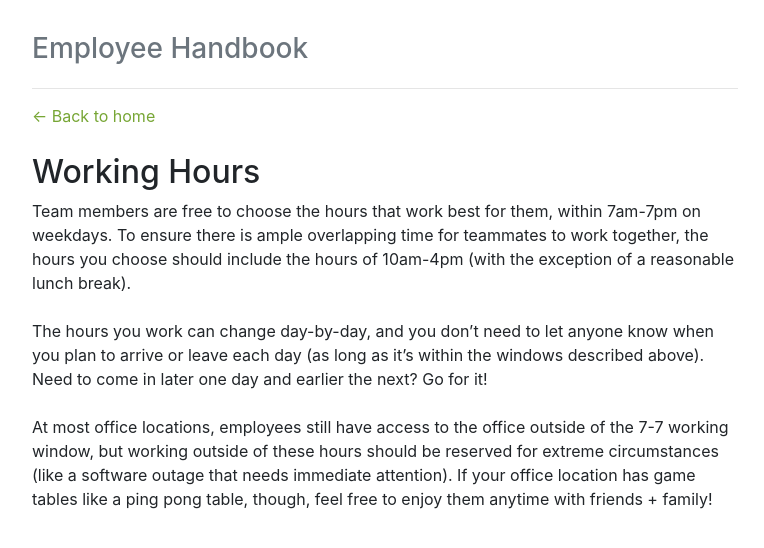
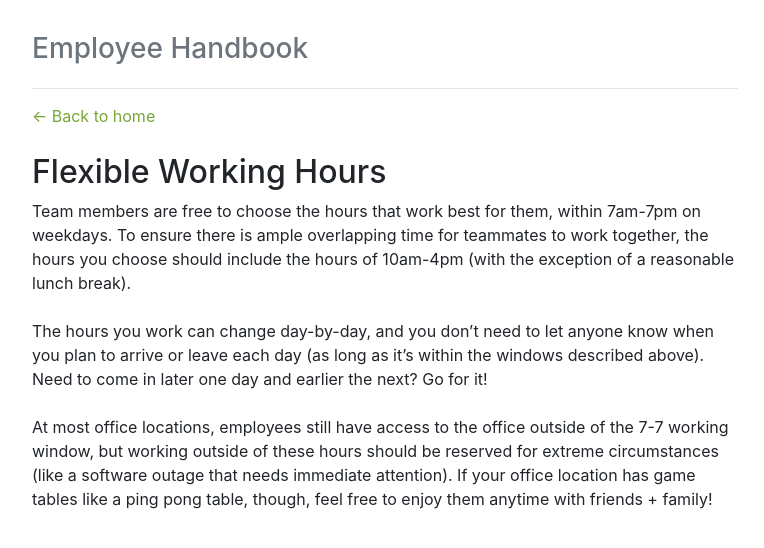
Before and after one commit to sparksuite/employee-handbook, a plain HTML site: page benefits/flexible-working-hours.html in a window 1280 px wide. Shown: the whole page, without its empty margins (255-1019 px from the left). Drawn offline with nearby package versions, Linux system fonts and the light colour scheme.

Commit message:
Add "Flexible" to title of perk, to match other locations

```diff
--- a/benefits/flexible-working-hours.html
+++ b/benefits/flexible-working-hours.html
@@ -5,7 +5,7 @@
 	<meta name="viewport" content="width=device-width, initial-scale=1, shrink-to-fit=no">
 	<link rel="icon" href="../images/favicon.png">
 
-	<title>Working Hours - Employee Handbook</title>
+	<title>Flexible Working Hours - Employee Handbook</title>
 
 
 	<!-- Bootstrap core CSS -->
@@ -26,7 +26,7 @@
 			<div class="col-lg-12">
 				<a href="../index.html" class="back_to_home">&larr; Back to home</a>
 
-				<h2>Working Hours</h2>
+				<h2>Flexible Working Hours</h2>
 
 				<p>
 					Team members are free to choose the hours that work best for them, within 7am-7pm on weekdays. To ensure there is ample overlapping time for teammates to work together, the hours you choose should include the hours of 10am-4pm (with the exception of a reasonable lunch break).<br><br>
```
